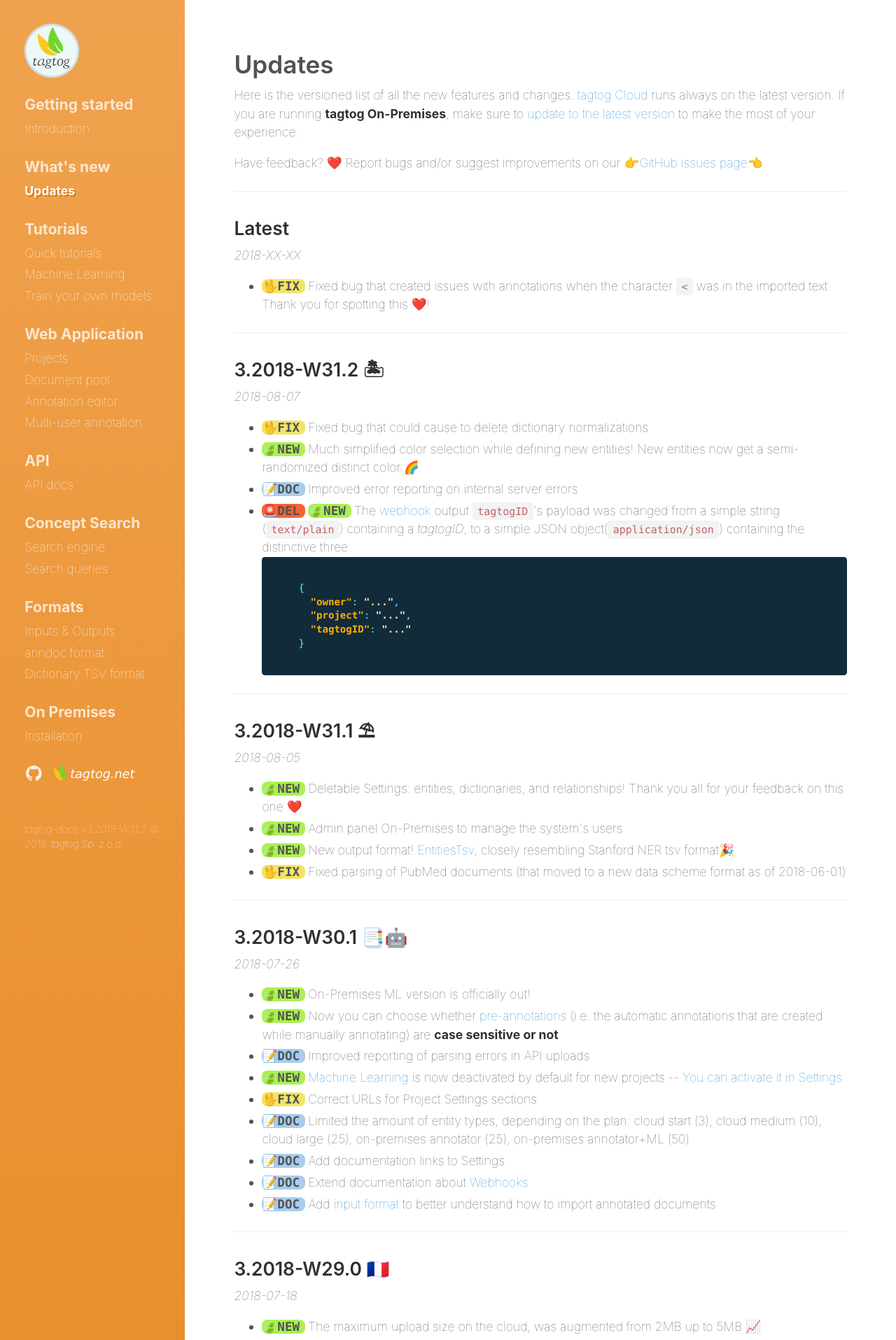
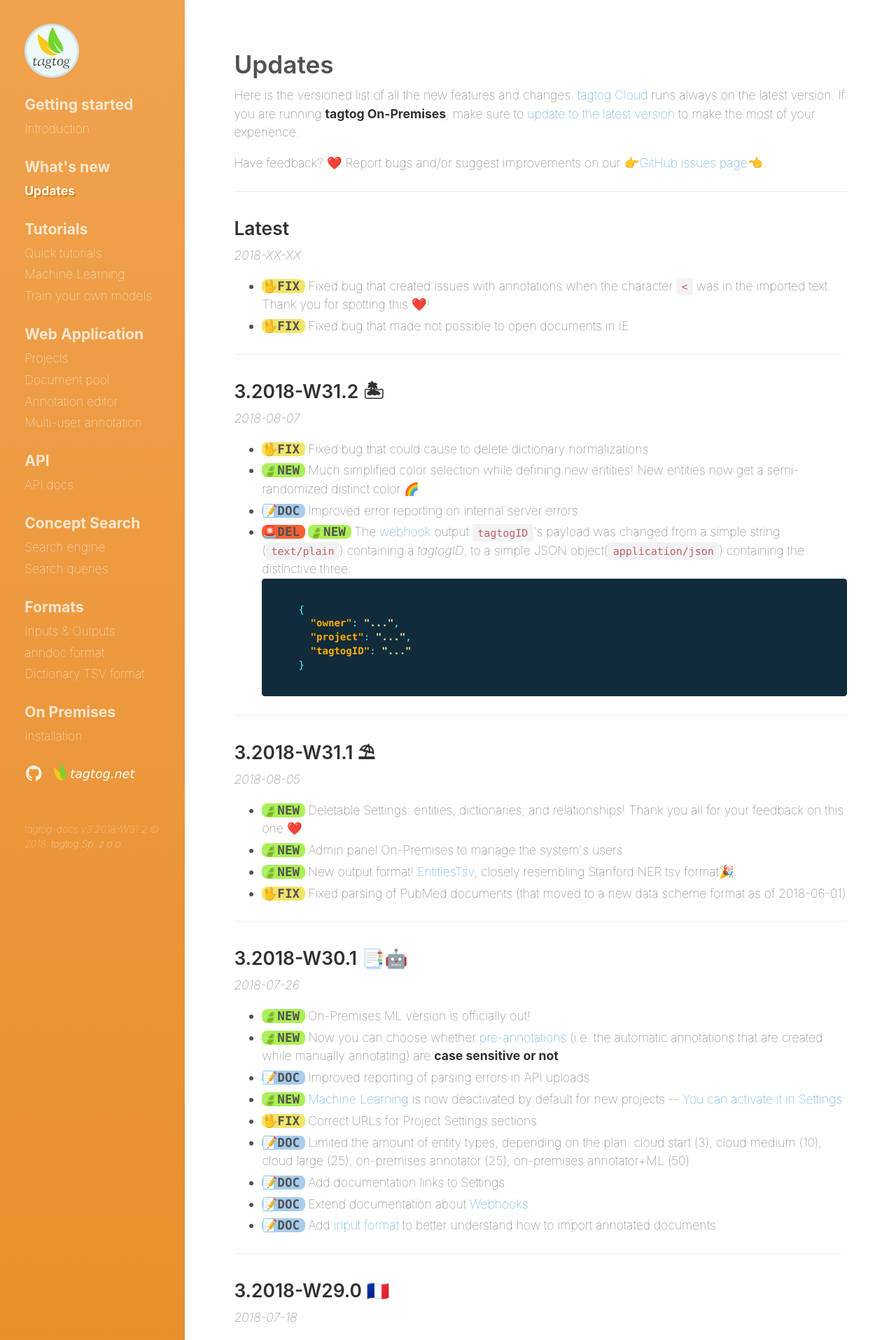
Before and after one commit to tagtogorg/tagtog-doc, a Jekyll site: the page built from updates.md, in a window 1280 px wide. Shown: the top 1915 px of the page at 70% size. Built offline with Jekyll 4.4.1, drawn with Linux system fonts in a browser that asks for light colours; nearby versions of some CDN libraries; emoji names are drawn with the system emoji font.

Commit message:
Add fix to updates

```diff
--- a/updates.md
+++ b/updates.md
@@ -17,6 +17,7 @@ _2018-XX-XX_
 
 <ul class="updates">
   <li class="fix">Fixed bug that created issues with annotations when the character <code><</code> was in the imported text. Thank you for spotting this ❤️!</li>
+  <li class="fix">Fixed bug that made not possible to open documents in IE.</li>
 
 </ul>
 
```
